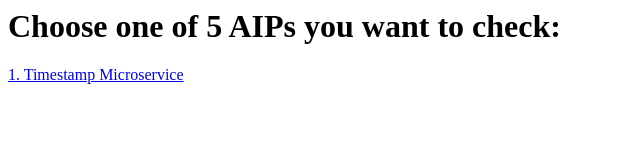
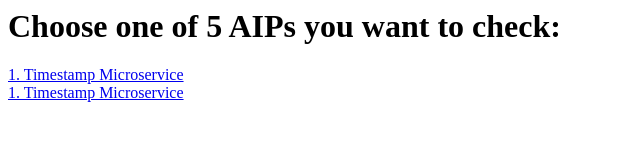
Before and after one commit to Megabyteceer/fcc-api-projects, a website: page src/public/index.html in a window 1280 px wide. Shown: the whole page, without its empty margins (0-640 px from the left). Drawn offline with Linux system fonts and the light colour scheme.

```diff
--- a/src/public/index.html
+++ b/src/public/index.html
@@ -1,2 +1,3 @@
 <h1>Choose one of 5 AIPs you want to check:</h1>
-<a href="/api-1">1. Timestamp Microservice</a>
+<a href="/api-1">1. Timestamp Microservice</a><br>
+<a href="/api-2">1. Timestamp Microservice</a><br>
```
